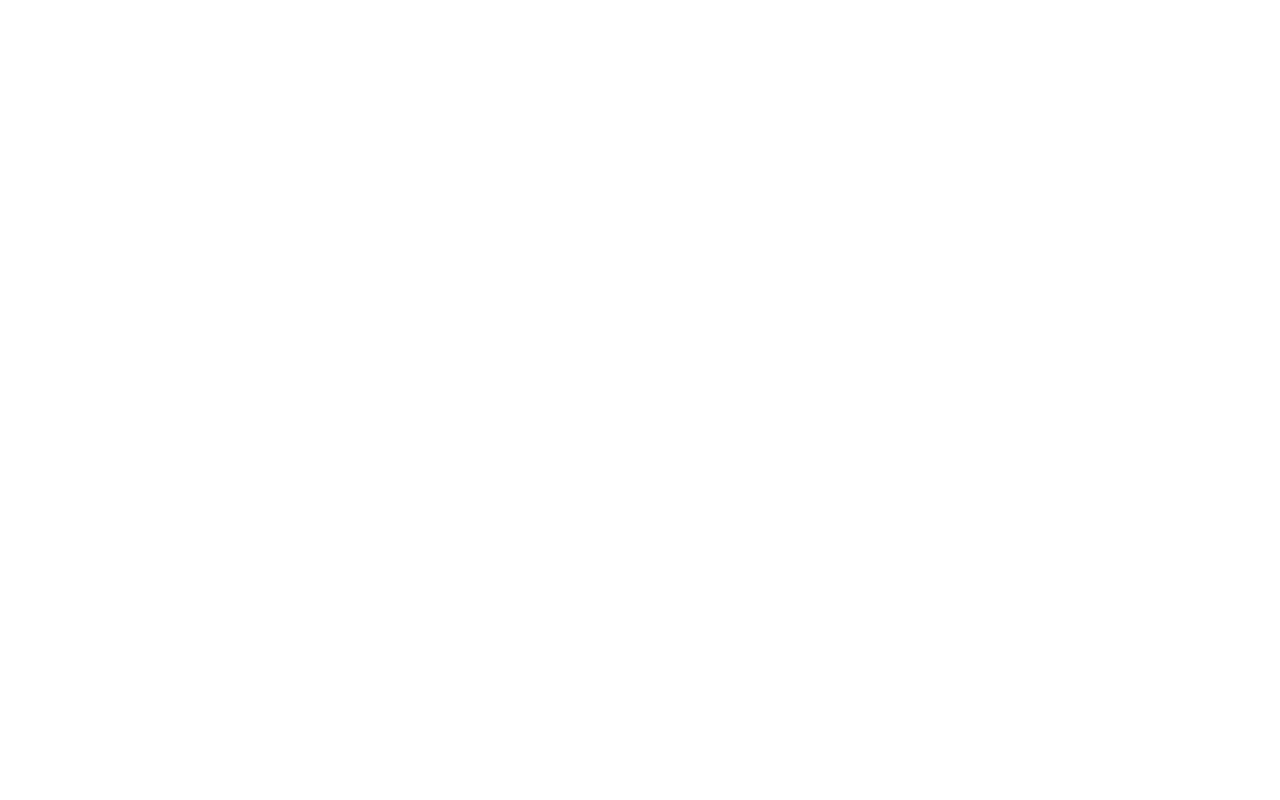
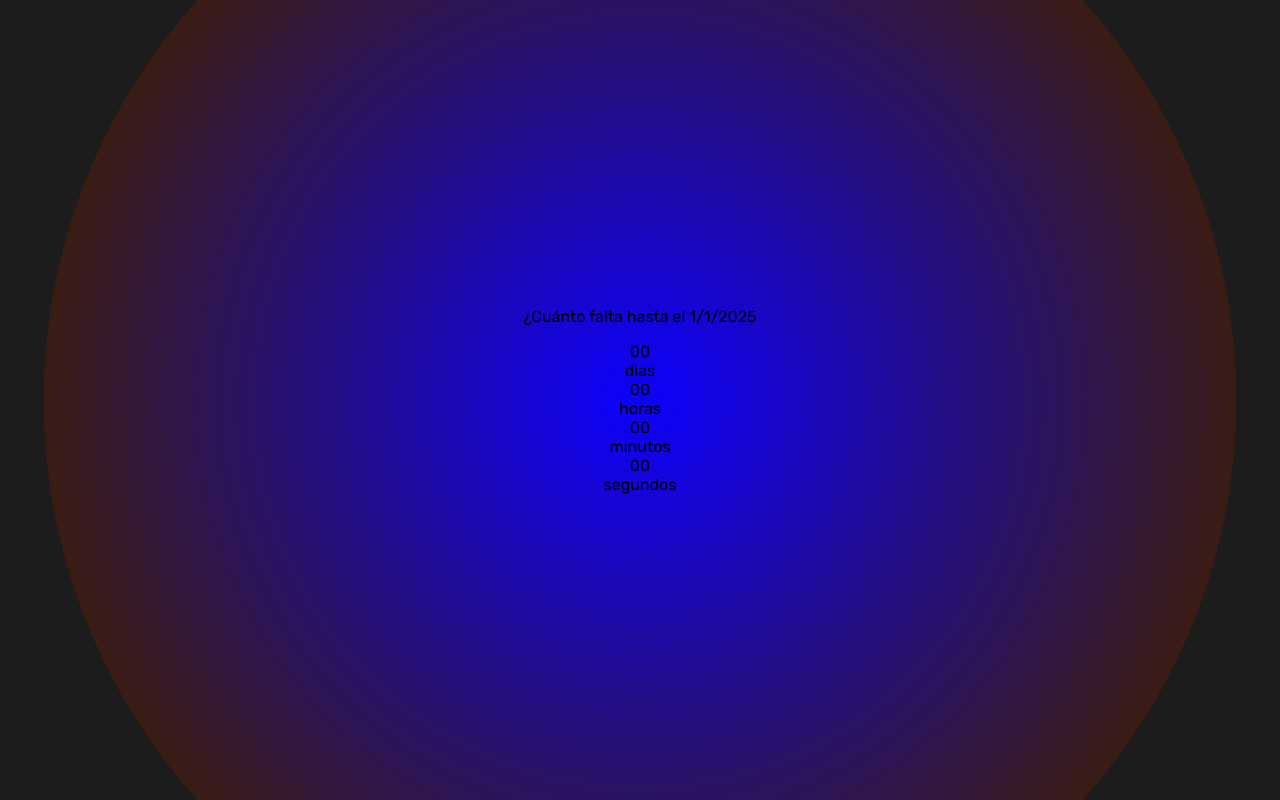
Before and after one commit to RodrigoPavezReyes/cuentaRegresivaJs, a plain HTML site: page index.html in a window 1280 px wide. Drawn offline with Linux system fonts and the light colour scheme.

Commit message:
html completo

```diff
--- a/css/main.css
+++ b/css/main.css
@@ -0,0 +1,28 @@
+@import url('https://fonts.googleapis.com/css2?family=Rubik:ital,wght@0,300..900;1,300..900&display=swap');
+
+/* .rubik-<uniquifier> {
+    font-family: "Rubik", sans-serif;
+    font-optical-sizing: auto;
+    font-weight: <weight>;
+    font-style: normal;
+  } */
+
+
+  *{
+    margin: 0;
+    padding: 0;
+    box-sizing: border-box;
+    font-family: "Rubik", sans-serif;
+  }
+
+body{
+    background-color: brown;
+    background: radial-gradient(circle, #0d00ff 0%, #3a1c13 79%, #1c1c1c 79%, #1c1c1c 100% );
+    min-height: 100vh;
+    display: flex;
+    flex-direction: column;
+    align-items: center;
+    justify-content: center;
+    gap: 1rem;
+    text-align: center;
+}
--- a/index.html
+++ b/index.html
@@ -7,6 +7,35 @@
     <title>Document</title>
 </head>
 <body>
+    <div class="fecha">
+
+        <p>¿Cuánto falta hasta el <span id="fecha">1/1/2025</span></p>
+
+    </div>
+
+    <div class="cuenta-atras">
+        <div class="grupo">
+            <p class="grande" id="dias">00</p>
+            <p class="chico">dias</p>
+        </div>
+
+        <div class="grupo">
+            <p class="grande" id="horas">00</p>
+            <p class="chico">horas</p>
+        </div>
+
+        <div class="grupo">
+            <p class="grande" id="minutos">00</p>
+            <p class="chico">minutos</p>
+        </div>
+
+        <div class="grupo">
+            <p class="grande" id="segundos">00</p>
+            <p class="chico">segundos</p>
+        </div>
+
+
+    </div>
 
 
 
```
